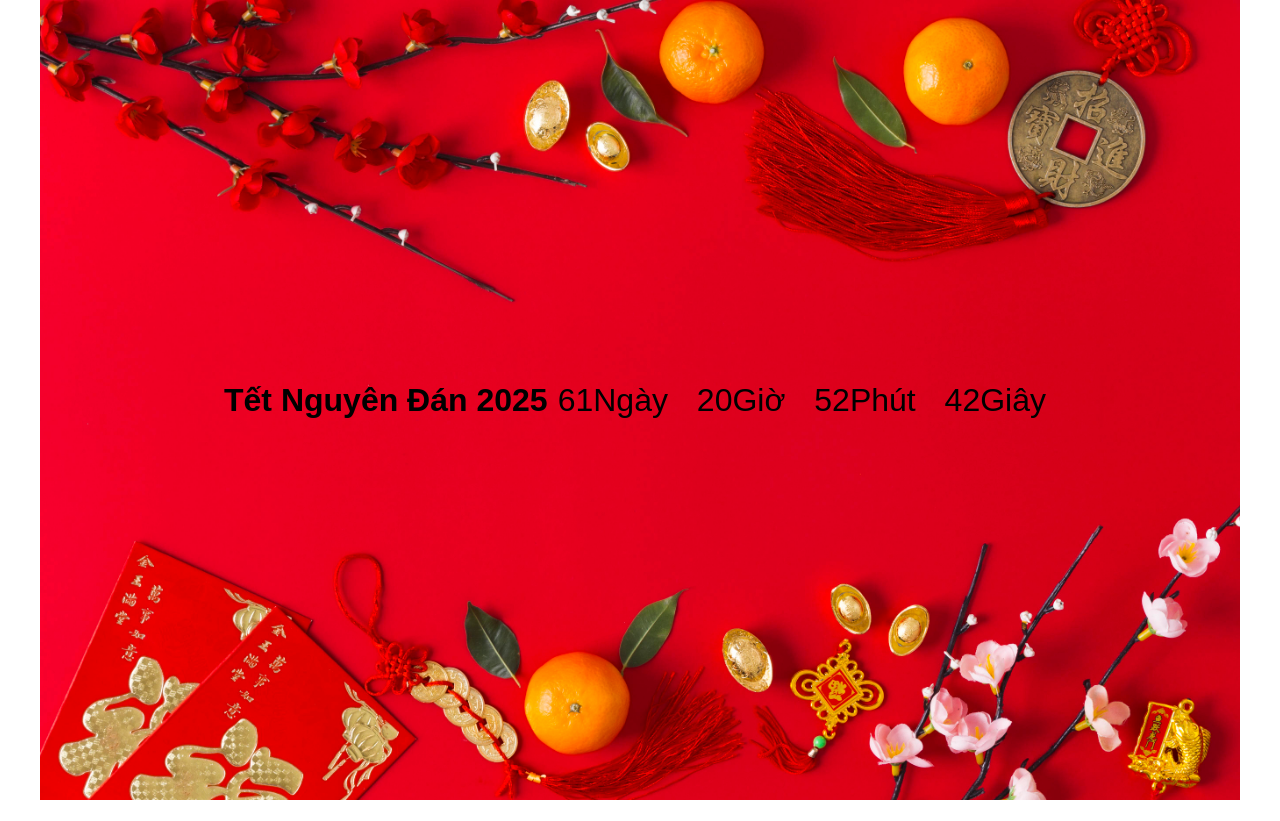
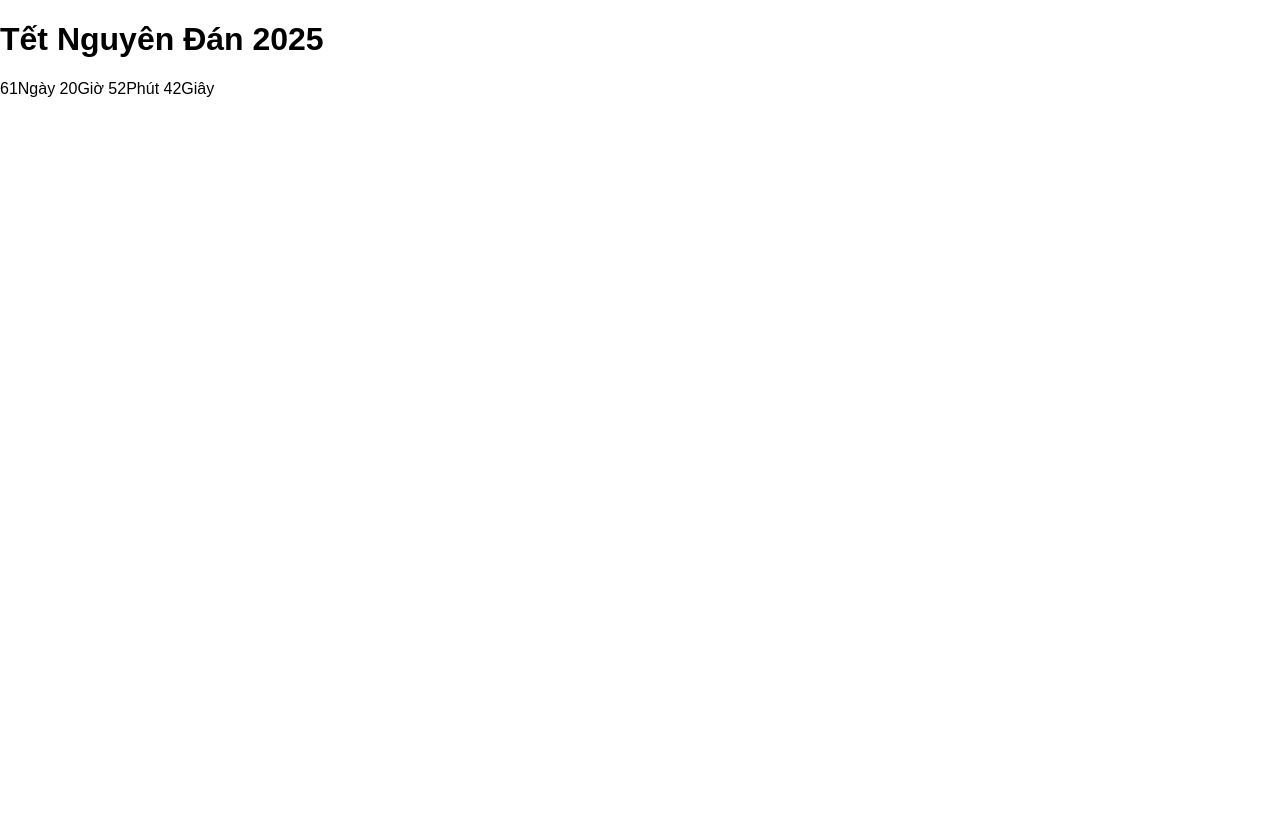
Before and after one commit to bunny298/tet2025, a plain HTML site: page index.html in a window 1280 px wide. Before the commit the page ends 800 px from the top, so only its background shows below. Drawn offline with Linux system fonts and the light colour scheme.

Commit message:
Update style.css

```diff
--- a/style.css
+++ b/style.css
@@ -7,37 +7,27 @@ body {
 }
 
 .container {
-    width: 100vw;
-    height: 100vh;
-    display: flex;
-    justify-content: center;
-    align-items: center;
-    background-position: top center;
-    background-repeat: no-repeat;
+
 }
 
 #countdown {
-    font-size: 2em;
-    margin: 20px 0;
+
 }
 
 #days, #hours, #minutes, #seconds {
-    display: inline-block;
-    margin: 0 10px;
+
 }
 
 
 @media (min-width: 769px) {
     .container {
-        background-image: url('tetpc.png');
-        background-size: contain;
+
     }
 }
 
 
 @media (max-width: 768px) {
     .container {
-        background-image: url('tetdt.png');
-        background-size: contain;
+
     }
 }
```
